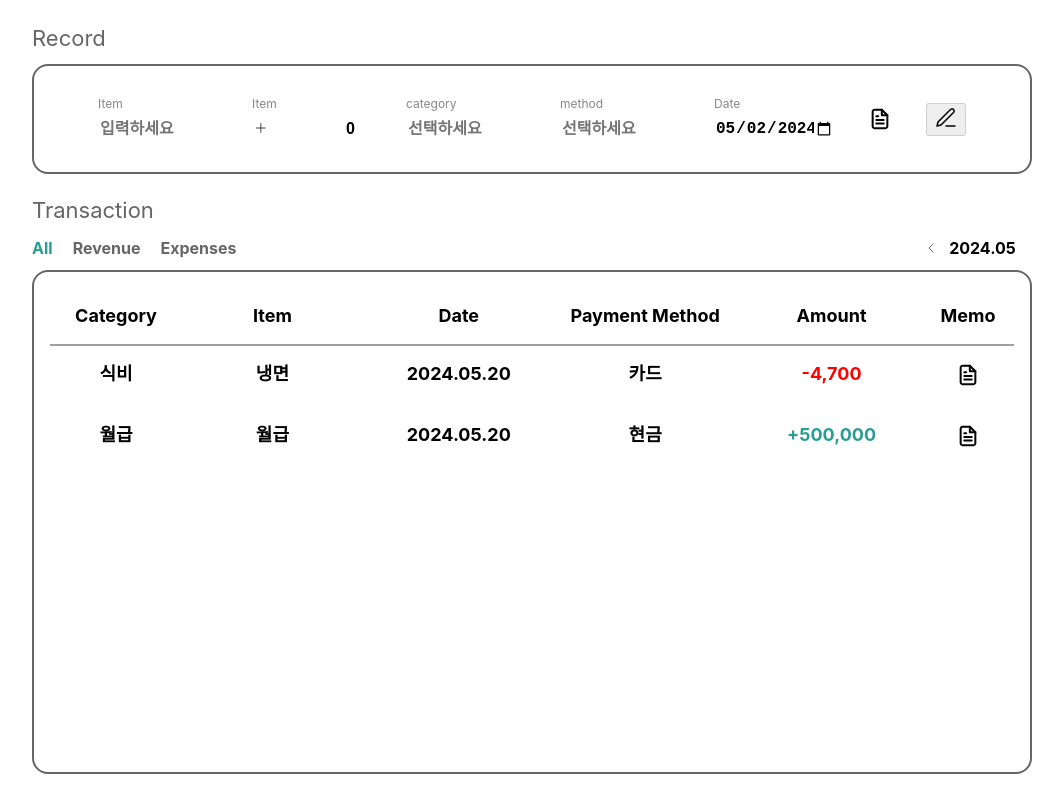
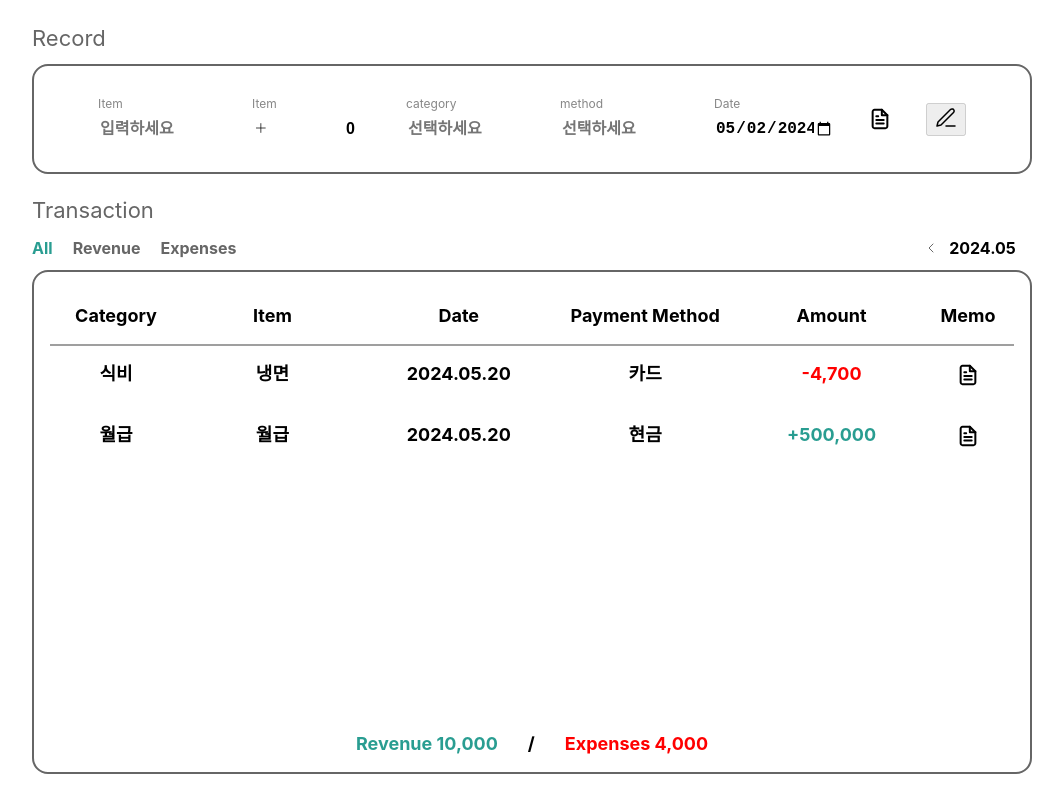
Before and after one commit to twoo1999/SpringWallet, a React (Create React App) app in the folder FE/: page /record in a window 1280 px wide. Shown: the part 250-1048 px from the top of the page, without its empty margins (108-1171 px from the left). Built offline with nearby package versions, Linux system fonts and the light colour scheme; some icons are missing; the HTML template or start-up script is replaced by a standard one.

Commit message:
[FE] :art: 요약 문자 컴포넌트 생성

```diff
--- a/FE/src/common/color.css
+++ b/FE/src/common/color.css
@@ -1,4 +1,4 @@
-. PrimaryColor{
+.PrimaryColor{
     color: #299D91;
 }
 
@@ -52,3 +52,7 @@
 :root{
     --primary-color: #299D91;
 }
+
+.red{
+    color:red;
+}
--- a/FE/src/components/record/RecordList.jsx
+++ b/FE/src/components/record/RecordList.jsx
@@ -50,20 +50,8 @@ const AmountP = styled.span`
     width: 160px;
     text-align: center;
 `;
-export function RecordList({list, selected}){
-    const [cookies, setCookie, removeCookie] = useCookies(["year", "month"]);
-    const ll = list.filter(l=>{
-        if(l.timestamp[0] == cookies.year && l.timestamp[1] == cookies.month){
-            if(selected === "All"){
-                return true;
-            } else if(selected === "Revenue"){
-                return l.amount > 0;
-            } else if(selected === "Expenses"){
-                return l.amount < 0;
-            }
-        }
-    })
-    const content = ll.map(l=>{
+export function RecordList({list}){
+    const content = list.map(l=>{
         return <RowWrapper>
             <CategoryP className="ExtraBold18">{l.category}</CategoryP>
             <ItemP className="ExtraBold18">{l.item}</ItemP>
--- a/FE/src/components/record/RecordViewer.jsx
+++ b/FE/src/components/record/RecordViewer.jsx
@@ -5,6 +5,9 @@ import {useEffect, useState} from "react";
 import axios from "axios";
 import {DateSelector} from "./DateSelector";
 import {TypeButton} from "./TypeButton";
+import {useCookies} from "react-cookie";
+import '../../common/fonts.css'
+import '../../common/color.css'
 
 const Wrapper = styled.div`
     height: 100%;
@@ -33,6 +36,14 @@ const TypeBtns = styled.div`
     display: flex;
     flex-direction: row;
     gap: 2rem;
+`;
+
+const SummaryWrapper = styled.div`
+    width: 100%;
+    display: flex;
+    flex-direction: row;
+    justify-content: center;
+    gap:3rem;
 `;
 export function RecordViewer(){
 
@@ -86,13 +97,24 @@ export function RecordViewer(){
             setSelected("Expenses");
         }
     }
+    const [cookies, setCookie, removeCookie] = useCookies(["year", "month"]);
 
     const [selected, setSelected] = useState("All");
     const types = ["All", "Revenue", "Expenses"];
     const btns = types.map(type=>{
         return <TypeButton onTypeBtnClick={onTypeBtnClick} selected={selected} type={type}></TypeButton>
     })
-
+    const ll = list.filter(l=>{
+        if(l.timestamp[0] == cookies.year && l.timestamp[1] == cookies.month){
+            if(selected === "All"){
+                return true;
+            } else if(selected === "Revenue"){
+                return l.amount > 0;
+            } else if(selected === "Expenses"){
+                return l.amount < 0;
+            }
+        }
+    })
     return(
         <Wrapper>
             <FilteringWrapper>
@@ -106,8 +128,21 @@ export function RecordViewer(){
             <ListWrapper>
 
                 <RecordHeader></RecordHeader>
-                <RecordList selected={selected} list={list}></RecordList>
-
+                <RecordList list={ll}></RecordList>
+                <SummaryWrapper>
+                    {
+                        (selected === "All" || selected === "Revenue") &&
+                        <span className="ExtraBold18 PrimaryColor">Revenue 10,000</span>
+                    }
+                    {
+                        selected === "All" &&
+                        <span className="ExtraBold18">/</span>
+                    }
+                    {
+                        (selected === "All" || selected === "Expenses") &&
+                        <span className="ExtraBold18 red">Expenses 4,000</span>
+                    }
+                </SummaryWrapper>
             </ListWrapper>
 
         </Wrapper>
```
Also changed, not shown: FE/src/components/record/Record.jsx (+0 -11 lines).
